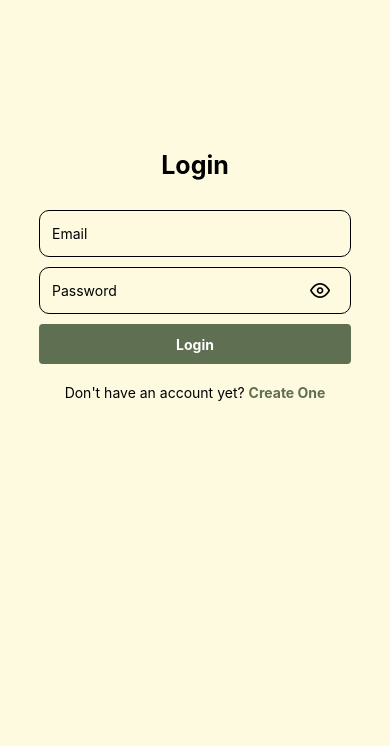
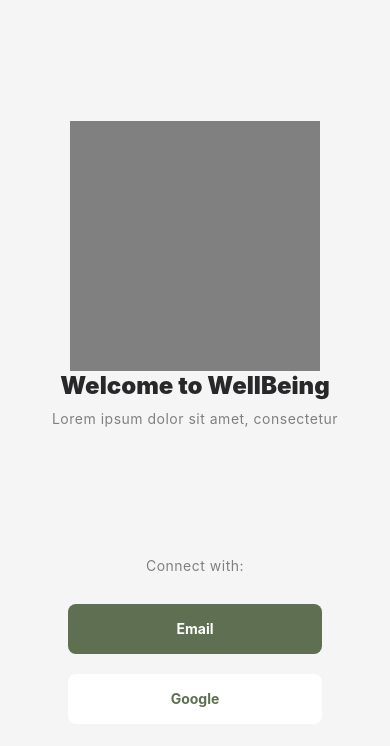
Before and after one commit to Fadel-Kassab/Mental-Health-Project, a React Native app: screen /Welcome in a window 390 px wide. Shown: the top 746 px of the page. Built offline with nearby package versions, Linux system fonts and the light colour scheme.

Commit message:
completing sign in and sign up

```diff
--- a/src/components/CustomButton.tsx
+++ b/src/components/CustomButton.tsx
@@ -1,55 +1,63 @@
-import React from "react";
+import React from 'react';
 import {
   StyleSheet,
   Text,
   TouchableOpacity,
-  TouchableOpacityProps
-} from "react-native"
+  TouchableOpacityProps,
+} from 'react-native';
 
 interface CustomButtonProps extends TouchableOpacityProps {
-  label: string
+  label: string;
+  buttonStyle?: object;
+  labelStyle?: object;
 }
 
 const CustomButton: React.FC<CustomButtonProps> = ({
   label,
+  buttonStyle,
+  labelStyle,
   ...props
 }) => {
-
   const style = StyleSheet.create({
     button: {
-      display: "flex",
-      justifyContent: "center",
-      alignItems: "center",
-      width: "80%",
-      height: 40,
-      borderRadius: 4,
-      backgroundColor: "#5F6F52"
+      display: 'flex',
+      justifyContent: 'center',
+      alignItems: 'center',
+      width: '65%',
+      height: 50,
+      borderRadius: 8,
+      backgroundColor: '#5F6F52',
+      elevation: 5,
     },
     label: {
-      textAlign: "center",
-      color: "white",
-      fontWeight: "700"
-    }
-  })
+      textAlign: 'center',
+      color: 'white',
+      fontWeight: '700',
+    },
+  });
 
   return (
-    <TouchableOpacity style={style.button} {...props}>
-      <Text style={style.label}>{label}</Text>
+    <TouchableOpacity style={{...style.button, ...buttonStyle}} {...props}>
+      <Text style={{...style.label, ...labelStyle}}>{label}</Text>
     </TouchableOpacity>
-  )
-}
+  );
+};
 
-export const CustomTextButton: React.FC<CustomButtonProps> = ({ label, ...props }) => {
+export const CustomTextButton: React.FC<CustomButtonProps> = ({
+  label,
+  ...props
+}) => {
   const style = StyleSheet.create({
     text: {
-      fontWeight: "700",
-      color: "#5F6F52",
-    }
-  })
-  return <TouchableOpacity {...props}>
-    <Text style={style.text}>{label}</Text>
-  </TouchableOpacity>
+      fontWeight: '700',
+      color: '#5F6F52',
+    },
+  });
+  return (
+    <TouchableOpacity {...props}>
+      <Text style={style.text}>{label}</Text>
+    </TouchableOpacity>
+  );
+};
 
-}
-
-export default CustomButton
+export default CustomButton;
--- a/src/components/CustomTextInput.tsx
+++ b/src/components/CustomTextInput.tsx
@@ -1,56 +1,55 @@
-import React, { useState } from "react"
-import { TextInput, StyleSheet, TextInputProps, View, TouchableOpacity } from "react-native"
+import React, {useState} from 'react';
+import {
+  TextInput,
+  StyleSheet,
+  TextInputProps,
+  View,
+  TouchableOpacity,
+} from 'react-native';
 import Icon from 'react-native-vector-icons/Feather';
+import {ErrorText} from './Customs/Texts';
 
 const CustomTextInput: React.FC<TextInputProps> = ({
   secureTextEntry,
   ...props
 }) => {
-
   const style = StyleSheet.create({
     container: {
-            width: "80%",
+      width: '100%',
       borderWidth: 1,
-            borderColor: "black",
+      borderColor: 'black',
       borderRadius: 10,
-            marginBottom: 10,
-            display: "flex",
-            flexDirection: "row",
-            alignItems: "center"
+      display: 'flex',
+      flexDirection: 'row',
+      alignItems: 'center',
     },
     input: {
-            height: 45,
+      height: 50,
       padding: 2,
       marginLeft: 10,
-            width: secureTextEntry ? "87%" : "100%"
+      width: secureTextEntry ? '87%' : '100%',
     },
     Icon: {
-            marginRight: 20
-        }
-    })
+      marginRight: 20,
+    },
+  });
 
   const [hidden, setHidden] = useState<boolean>(secureTextEntry || false);
 
   return (
     <View style={style.container}>
-            <TextInput
-                style={style.input}
-                secureTextEntry={hidden}
+      <TextInput style={style.input} secureTextEntry={hidden} {...props} />
+      {secureTextEntry && (
+        <TouchableOpacity onPress={() => setHidden(!hidden)}>
+          <Icon
+            style={style.Icon}
+            name={hidden ? 'eye' : 'eye-off'}
+            size={20}
+          />
+        </TouchableOpacity>
+      )}
+    </View>
+  );
+};
 
-                {...props}
-            />
-            {
-                secureTextEntry &&
-                <TouchableOpacity
-                    onPress={() => setHidden(!hidden)}
-                >
-                    <Icon style={style.Icon} name={hidden ? "eye" : "eye-off"} size={20} />
-                </TouchableOpacity>
-            }
-        </View>
-    )
-}
-
-
-
-export default CustomTextInput
+export default CustomTextInput;
--- /dev/null
+++ b/src/components/Customs/Texts.tsx
@@ -0,0 +1,71 @@
+import {View, Text, StyleSheet} from 'react-native';
+import React from 'react';
+
+export function LightText({
+  children,
+  textStyle,
+  ...props
+}: {
+  children: string;
+  textStyle?: Object;
+}) {
+  return (
+    <Text {...props} style={{...style.light_text, ...textStyle}}>
+      {children}
+    </Text>
+  );
+}
+
+export function BoldText({
+  children,
+  textStyle,
+  ...props
+}: {
+  children: string;
+  textStyle?: Object;
+}) {
+  return (
+    <Text {...props} style={{...style.bold_text, ...textStyle}}>
+      {children}
+    </Text>
+  );
+}
+
+export function ErrorText({
+  children,
+  textStyle,
+  ...props
+}: {
+  children: string;
+  textStyle?: Object;
+}) {
+  return (
+    <Text {...props} style={{...style.error_text, ...textStyle}}>
+      {children}
+    </Text>
+  );
+}
+
+const style = StyleSheet.create({
+  light_text: {
+    fontSize: 14,
+    color: 'grey',
+    marginBottom: 10,
+    letterSpacing: 0.5,
+  },
+  bold_text: {
+    fontSize: 24,
+    fontWeight: '900',
+    marginBottom: 10,
+    color: '#28282B',
+  },
+  error_text: {
+    fontSize: 12,
+    color: 'red',
+    marginTop: 3,
+    marginBottom: 10,
+    letterSpacing: 0.5,
+    fontStyle: 'italic',
+    marginLeft: 5,
+  },
+});
--- a/src/navigation/index.tsx
+++ b/src/navigation/index.tsx
@@ -1,26 +1,44 @@
 import * as React from 'react';
-import { NavigationContainer } from '@react-navigation/native';
-import { createNativeStackNavigator } from '@react-navigation/native-stack';
+import {NavigationContainer} from '@react-navigation/native';
+import {createNativeStackNavigator} from '@react-navigation/native-stack';
 import Login from './screens/Login';
 import Signup from './screens/Signup';
-import Journaling from './screens/Journaling';
+import Welcome from './screens/Welcome';
 
 const Entry = () => {
-
   const Stack = createNativeStackNavigator();
-  let isAuth = false
+  let isAuth = false;
 
   return (
     <NavigationContainer>
-      {!isAuth ? <Stack.Navigator>
-        <Stack.Screen name="sigin" component={Login} options={{ headerShown: false }} />
-        <Stack.Screen name="signup" component={Signup} options={{ headerShown: false }} />
-      </Stack.Navigator> :
-        <Stack.Navigator>
-          <Stack.Screen name="Journaling" component={Journaling} />
-        </Stack.Navigator>}
+      <Stack.Navigator
+        screenOptions={{
+          contentStyle: {
+            backgroundColor: '#F5F5F5',
+          },
+        }}>
+        <Stack.Screen
+          name="Welcome"
+          component={Welcome}
+          options={{headerShown: false}}
+        />
+        <Stack.Screen
+          name="signin"
+          component={Login}
+          options={{headerShown: false}}
+        />
+        <Stack.Screen
+          name="signup"
+          component={Signup}
+          options={{headerShown: false}}
+        />
+      </Stack.Navigator>
+      {/* :
+  <Stack.Navigator>
+    <Stack.Screen name="Journaling" component={Journaling} />
+  </Stack.Navigator>} */}
     </NavigationContainer>
   );
-}
+};
 
-export default Entry
+export default Entry;
--- a/src/navigation/screens/Login.tsx
+++ b/src/navigation/screens/Login.tsx
@@ -1,90 +1,105 @@
-import React, { useState } from 'react';
-import { StyleSheet, Text, View } from 'react-native';
+import React, {useState} from 'react';
+import {StyleSheet, Text, View} from 'react-native';
 import CustomTextInput from '../../components/CustomTextInput';
-import CustomButton, { CustomTextButton } from '../../components/CustomButton';
-import { useForm, Controller, Form } from 'react-hook-form';
-import { login } from '../../../api/users';
+import CustomButton, {CustomTextButton} from '../../components/CustomButton';
+import {useForm, Controller, Form} from 'react-hook-form';
+import {login} from '../../../api/users';
+import {SafeAreaView} from 'react-native-safe-area-context';
+import {BoldText, ErrorText, LightText} from '../../components/Customs/Texts';
 
 type FormData = {
-  email: string
-  password: string
-  passwordConfirmation: string
-}
+  email: string;
+  password: string;
+  passwordConfirmation: string;
+};
 
-
-const Login = ({ navigation, route }: { navigation: any, route: any }) => {
-
-  const { control, formState, handleSubmit } = useForm<FormData>({
+const Login = ({navigation, route}: {navigation: any; route: any}) => {
+  const {
+    control,
+    formState: {errors},
+    handleSubmit,
+  } = useForm<FormData>({
     defaultValues: {
-      email: "",
-      password: "",
-    }
-  })
-  const onSubmit = handleSubmit((data) => {
-    login(data)
-  })
+      email: '',
+      password: '',
+    },
+  });
+  const onSubmit = handleSubmit(data => {
+    login(data);
+  });
 
   return (
     <View style={style.container}>
-      <Text style={style.title}>Login</Text>
+      <BoldText>Login</BoldText>
+      <LightText>
+        Welcome back, Log in to your account so you can benefit from our
+        services.
+      </LightText>
+      <View style={style.seperator} />
       <Controller
+        rules={{
+          required: 'Email is required',
+        }}
         control={control}
-        name='email'
-        render={({ field: { onChange, value } }) => {
-          return <CustomTextInput
+        name="email"
+        render={({field: {onChange, value}}) => {
+          return (
+            <CustomTextInput
               value={value}
               onChangeText={onChange}
-            placeholder='Email'
+              placeholder="Email"
             />
+          );
         }}
       />
+      <ErrorText>{errors.email?.message || ''}</ErrorText>
+
       <Controller
+        rules={{required: 'Password is required'}}
         control={control}
-        name='password'
-        render={({ field: { onChange, value } }) => {
-          return <CustomTextInput
+        name="password"
+        render={({field: {onChange, value}}) => {
+          return (
+            <CustomTextInput
               value={value}
               onChangeText={onChange}
               secureTextEntry
-            placeholder='Password' />
+              placeholder="Password"
+            />
+          );
         }}
+      />
+      <ErrorText>{errors.password?.message || ''}</ErrorText>
 
-      />
-
-      <CustomButton
-        onPress={onSubmit}
-        label='Login'
-      />
-
+      <View style={{display: 'flex', alignItems: 'center', marginTop: 20}}>
+        <CustomButton onPress={onSubmit} label="Login" />
         <View style={style.auth_navigation}>
           <Text>Don't have an account yet? </Text>
           <CustomTextButton
-          onPress={() => navigation.navigate("signup")}
-          label='Create One' />
+            onPress={() => navigation.navigate('signup')}
+            label="Create One"
+          />
         </View>
       </View>
-  )
-}
+    </View>
+  );
+};
 
 const style = StyleSheet.create({
-  title: {
-    fontSize: 25,
-    fontWeight: "700",
-    marginBottom: 30
+  container: {
+    height: '100%',
+    display: 'flex',
+    paddingHorizontal: 20,
+    paddingVertical: 40,
   },
-  container: {
-    backgroundColor: "#FEFAE0",
-    display: "flex",
-    flexGrow: 1,
-    flexDirection: "column",
-    alignItems: "center",
-    paddingTop: 150
+  seperator: {
+    height: 50,
   },
   auth_navigation: {
     marginTop: 20,
-    display: "flex",
-    flexDirection: "row"
-  }
-})
+    display: 'flex',
+    flexDirection: 'row',
+  },
+});
 
 export default Login;
--- a/src/navigation/screens/Signup.tsx
+++ b/src/navigation/screens/Signup.tsx
@@ -1,109 +1,124 @@
-import React, { useState } from 'react';
-import { StyleSheet, Text, View } from 'react-native';
+import React, {useState} from 'react';
+import {StyleSheet, Text, View} from 'react-native';
 import CustomTextInput from '../../components/CustomTextInput';
-import CustomButton, { CustomTextButton } from '../../components/CustomButton';
-import { Controller, Form, SubmitHandler, useForm } from 'react-hook-form';
-import { register } from '../../../api/users';
+import CustomButton, {CustomTextButton} from '../../components/CustomButton';
+import {Controller, Form, SubmitHandler, useForm} from 'react-hook-form';
+import {register} from '../../../api/users';
+import {BoldText, ErrorText, LightText} from '../../components/Customs/Texts';
 import axios from 'axios';
 
 type FormData = {
-  email: string
-  password: string
-  passwordConfirmation: string
-}
+  email: string;
+  password: string;
+  passwordConfirmation: string;
+};
 
-const Signup = ({ navigation, route }: { navigation: any, route: any }) => {
+const Signup = ({navigation, route}: {navigation: any; route: any}) => {
+  const {
+    control,
+    formState: {errors},
+    getValues,
+    handleSubmit,
+  } = useForm<FormData>({
+    defaultValues: {
+      email: '',
+      password: '',
+      passwordConfirmation: '',
+    },
+  });
 
-  const { control, formState, handleSubmit } = useForm<FormData>({
-    defaultValues: {
-      email: "",
-      password: "",
-      passwordConfirmation: "",
-    }
-  })
-
-  const onSubmit = handleSubmit((data) => {
-    register(data)
-  })
+  const onSubmit = handleSubmit(data => {
+    register(data);
+  });
 
   return (
     <View style={style.container}>
-      <Text style={style.title}>Signup</Text>
-      {/* <View style={style.name_input}>
-        <CustomTextInput />
-        <CustomTextInput />
-      </View> */}
+      <BoldText>SignUp</BoldText>
+      <LightText>Welcome to Be well, creat your account.</LightText>
+      <View style={style.seperator} />
       <Controller
+        rules={{
+          required: 'Email is required',
+        }}
         control={control}
-        name='email'
-        render={({ field: { onChange, value } }) => {
-          return <CustomTextInput
+        name="email"
+        render={({field: {onChange, value}}) => {
+          return (
+            <CustomTextInput
               value={value}
               onChangeText={onChange}
-            placeholder='Email'
+              placeholder="Email"
             />
+          );
         }}
       />
+      <ErrorText>{errors.email?.message || ''}</ErrorText>
+
       <Controller
+        rules={{required: 'Password is required'}}
         control={control}
-        name='password'
-        render={({ field: { onChange, value } }) => {
-          return <CustomTextInput
+        name="password"
+        render={({field: {onChange, value}}) => {
+          return (
+            <CustomTextInput
               value={value}
               onChangeText={onChange}
               secureTextEntry
-            placeholder='Password'
+              placeholder="Password"
             />
+          );
         }}
       />
+      <ErrorText>{errors.password?.message || ''}</ErrorText>
       <Controller
+        rules={{
+          required: 'Passwords do not match',
+          validate: value =>
+            value === getValues('password') || 'Passwords do not match',
+        }}
         control={control}
-        name='passwordConfirmation'
-        render={({ field: { onChange, value } }) => {
-          return <CustomTextInput
+        name="passwordConfirmation"
+        render={({field: {onChange, value}}) => {
+          return (
+            <CustomTextInput
               value={value}
               onChangeText={onChange}
               secureTextEntry
-            placeholder='Re-enter your password'
+              placeholder="Re-enter your password"
             />
+          );
         }}
       />
-      <CustomButton
-        onPress={onSubmit}
-        label='Sign Up'
-      />
-
+      <ErrorText>{errors.passwordConfirmation?.message || ''}</ErrorText>
+      <View style={{display: 'flex', alignItems: 'center', marginTop: 20}}>
+        <CustomButton onPress={onSubmit} label="SignUp" />
         <View style={style.auth_navigation}>
           <Text>Already have an account? </Text>
           <CustomTextButton
-          onPress={() => navigation.navigate("sigin")}
-          label='Sign in' />
+            onPress={() => navigation.navigate('signin')}
+            label="Sign in"
+          />
+        </View>
+        <ErrorText>randomerror</ErrorText>
       </View>
     </View>
-
-  )
-}
-
+  );
+};
 const style = StyleSheet.create({
-  title: {
-    fontSize: 25,
-    fontWeight: "700",
-    marginBottom: 10
+  container: {
+    height: '100%',
+    display: 'flex',
+    paddingHorizontal: 20,
+    paddingVertical: 40,
   },
-  container: {
-    backgroundColor: "#FEFAE0",
-    display: "flex",
-    flexGrow: 1,
-    flexDirection: "column",
-    alignItems: "center",
-    paddingTop: 150
+  seperator: {
+    height: 50,
   },
   auth_navigation: {
     marginTop: 20,
-    display: "flex",
-    flexDirection: "row"
+    display: 'flex',
+    flexDirection: 'row',
   },
-
-})
+});
 
 export default Signup;
--- /dev/null
+++ b/src/navigation/screens/Welcome.tsx
@@ -0,0 +1,61 @@
+import {View, Text, StyleSheet} from 'react-native';
+import React from 'react';
+import CustomButton from '../../components/CustomButton';
+import {BoldText, LightText} from '../../components/Customs/Texts';
+
+const Welcome = ({navigation}: {navigation: any}) => {
+  return (
+    <View style={style.main_container}>
+      <View style={style.vector_container} />
+      <BoldText>Welcome to WellBeing</BoldText>
+      <LightText>Lorem ipsum dolor sit amet, consectetur</LightText>
+      <View style={style.auth_options}>
+        <View style={style.seperator} />
+        <LightText>Connect with:</LightText>
+        <CustomButton
+          onPress={() => navigation.navigate('signin')}
+          label="Email"
+        />
+
+        <CustomButton
+          labelStyle={style.outline_button_label}
+          buttonStyle={style.outline_button}
+          label="Google"
+        />
+      </View>
+    </View>
+  );
+};
+
+export default Welcome;
+
+const style = StyleSheet.create({
+  main_container: {
+    flex: 1,
+    display: 'flex',
+    flexDirection: 'column',
+    alignItems: 'center',
+    justifyContent: 'center',
+  },
+  vector_container: {
+    width: 250,
+    height: 250,
+    backgroundColor: 'grey',
+  },
+
+  auth_options: {
+    display: 'flex',
+    gap: 20,
+    width: '100%',
+    alignItems: 'center',
+  },
+  seperator: {
+    height: 100,
+  },
+  outline_button: {
+    backgroundColor: 'white',
+  },
+  outline_button_label: {
+    color: '#5F6F52',
+  },
+});
```
Lines whose indentation alone changed are shown as unchanged.
